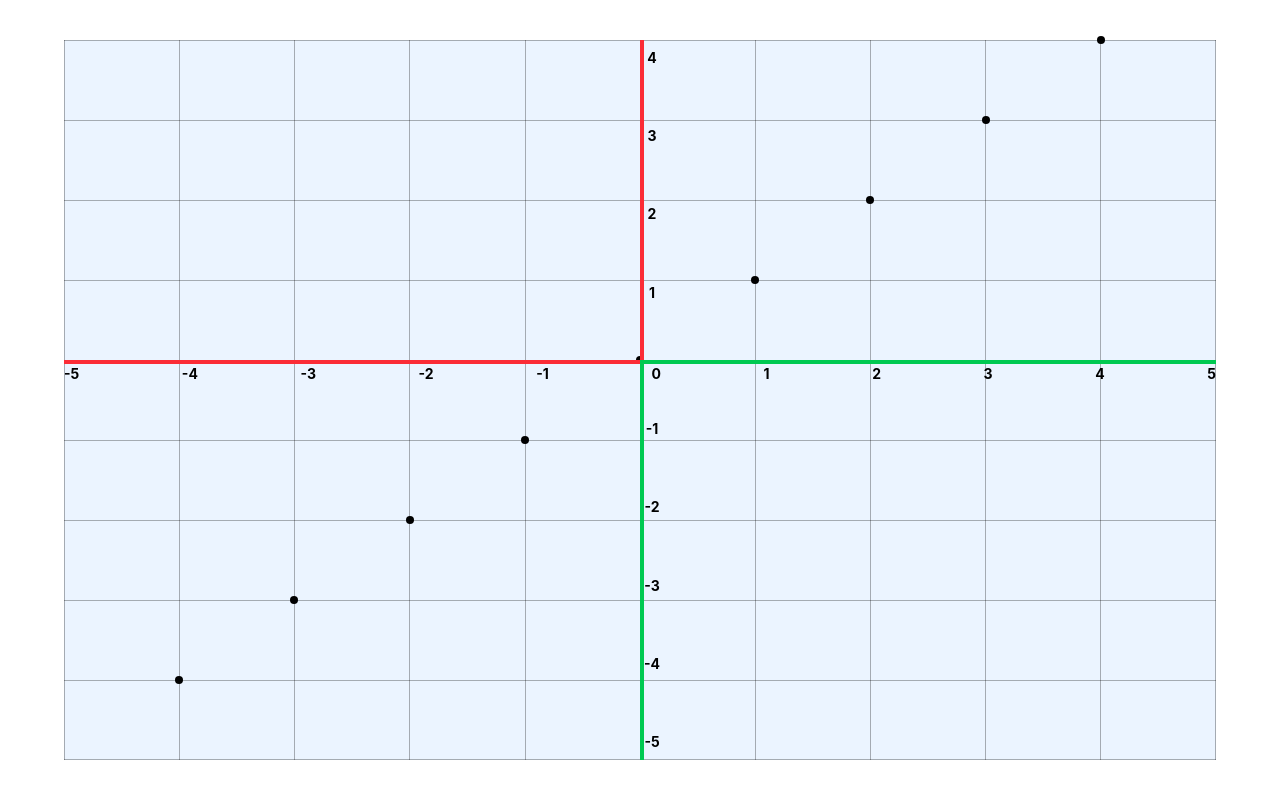
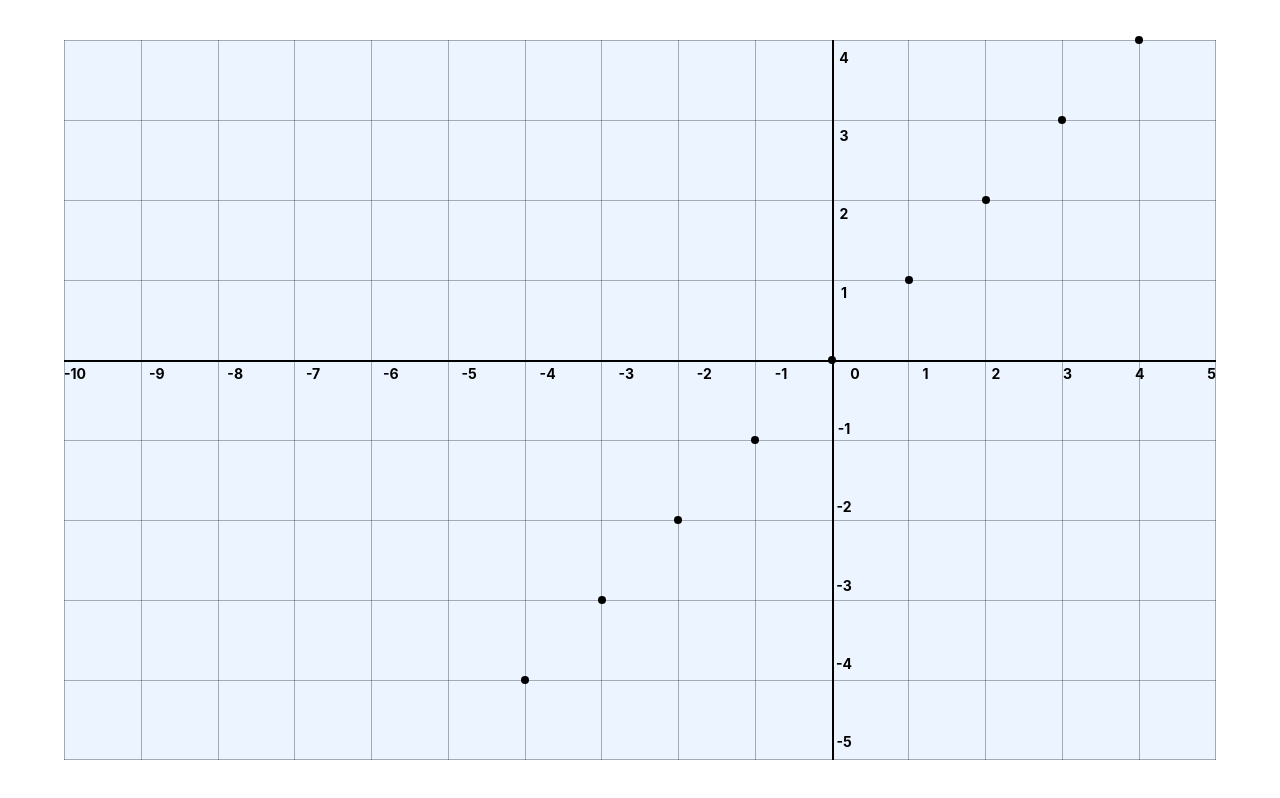
Before and after one commit to DulshanSiriwardhana/CyberHex, a React (Vite) app in the folder ML/ui/visualizations/: page / in a window 1280 px wide. Built offline with nearby package versions, Linux system fonts and the light colour scheme.

Commit message:
default enhancing

```diff
--- a/ML/ui/visualizations/src/components/charts/LineChart.tsx
+++ b/ML/ui/visualizations/src/components/charts/LineChart.tsx
@@ -57,18 +57,18 @@ const LineChart=({info}:{info:LineChartType})=>{
                             </div>
                         </div>
                         <div style={{ top: `${topPercent}%`}} className="absolute w-full left-0 h-0.5 bg-black flex">
-                            <div style={{ width: `${leftPercent}%` }} className="h-1 bg-red-500">
+                            <div style={{ width: `${leftPercent}%` }} className="h-1 bg-red-500 hidden">
 
                             </div>
-                            <div style={{ width: `${100-leftPercent}%` }} className="w-full h-1 bg-green-500">
+                            <div style={{ width: `${100-leftPercent}%` }} className="w-full h-1 bg-green-500 hidden">
 
                             </div>
                         </div>
                         <div style={{ left: `${leftPercent}%` }} className="absolute w-0.5 h-full bg-black">
-                            <div style={{ height: `${topPercent}%` }} className="w-1 bg-red-500">
+                            <div style={{ height: `${topPercent}%` }} className="w-1 bg-red-500 hidden">
 
                             </div>
-                            <div style={{ height: `${100-topPercent}%` }} className="w-1 bg-green-500">
+                            <div style={{ height: `${100-topPercent}%` }} className="w-1 bg-green-500 hidden">
 
                             </div>
                         </div>
--- a/ML/ui/visualizations/src/const/Charts.ts
+++ b/ML/ui/visualizations/src/const/Charts.ts
@@ -3,7 +3,7 @@ import type { LineChartType } from "../types/charts";
 export const linechartdata:LineChartType = {
     data: [{x:-4, y:-4}, {x:-3, y:-3}, {x:-2, y:-2}, {x:-1, y:-1}, {x:0, y:0}, {x:1, y:1}, {x:2, y:2}, {x:3, y:3}, {x:4, y:4}],
     domain: {
-        start: -5,
+        start: -10,
         end: 5
     },
     range: {
```
